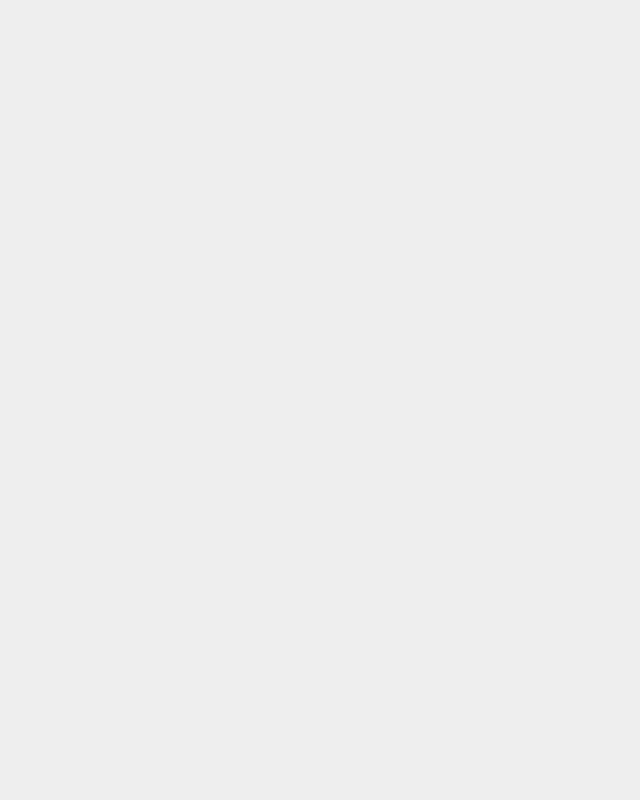
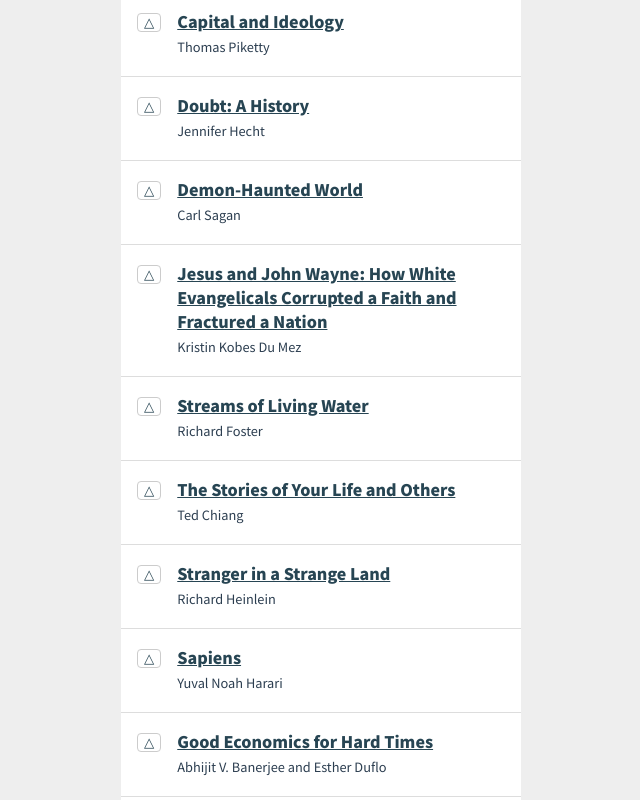
Before and after one commit to plasticmind/vue-rate-my-booklist, a Vue app: page / in a window 1280 px wide. Shown: the part 820-1620 px from the top of the page, without its empty margins (319-959 px from the left). Before the commit the page ends 800 px from the top, so only its background shows below. Built offline with nearby package versions, Linux system fonts and the light colour scheme.

Commit message:
Added books and updated button styles

```diff
--- a/src/booklist.json
+++ b/src/booklist.json
@@ -8,7 +8,8 @@
         "purchaseUrl": "https://www.amazon.com/How-Not-Be-Wrong-Mathematical/dp/0143127535",
         "rank": 0,
         "rating": "★★★★★",
-        "reviewUrl": ""
+        "reviewUrl": "",
+        "status": "to_read"
       },
       {
         "id": 2,
@@ -18,7 +19,8 @@
         "purchaseUrl": "https://www.amazon.com/Burnout-Secret-Unlocking-Stress-Cycle/dp/1984818325/",
         "rank": 0,
         "rating": "★★★★☆",
-        "reviewUrl": ""
+        "reviewUrl": "",
+        "status": "to_read"
       },
       {
         "id": 3,
@@ -28,7 +30,8 @@
         "purchaseUrl": "https://www.amazon.com/dp/B0042JSQLU/",
         "rank": 0,
         "rating": "★★☆☆☆",
-        "reviewUrl": ""
+        "reviewUrl": "",
+        "status": "to_read"
       },
       {
         "id": 4,
@@ -38,7 +41,8 @@
         "purchaseUrl": "https://www.amazon.com/Life-3-0-Being-Artificial-Intelligence-ebook/dp/B06WGNPM7V/",
         "rank": 0,
         "rating": "",
-        "reviewUrl": ""
+        "reviewUrl": "",
+        "status": "to_read"
       },
       {
         "id": 5,
@@ -48,7 +52,228 @@
         "purchaseUrl": "https://www.amazon.com/Connections-James-Burke-ebook/dp/B00768D5BK/",
         "rank": 0,
         "rating": "",
-        "reviewUrl": ""
+        "reviewUrl": "",
+        "status": "to_read"
+      },
+      {
+        "id": 6,
+        "title": "Demon-Haunted World",
+        "author": "Carl Sagan",
+        "notes": "",
+        "purchaseUrl": "https://www.amazon.com/Demon-Haunted-World-Science-Candle-Dark-ebook/dp/B004W0I00Q/",
+        "rank": 0,
+        "rating": "",
+        "reviewUrl": "",
+        "status": "to_read"
+      },
+      {
+        "id": 7,
+        "title": "Capital and Ideology",
+        "author": "Thomas Piketty",
+        "notes": "",
+        "purchaseUrl": "https://www.amazon.com/Capital-Ideology-Thomas-Piketty-ebook/dp/B082DKPPP1/",
+        "rank": 0,
+        "rating": "",
+        "reviewUrl": "",
+        "status": "to_read"
+      },
+      {
+        "id": 8,
+        "title": "Doubt: A History",
+        "author": "Jennifer Hecht",
+        "notes": "",
+        "purchaseUrl": "https://www.amazon.com/Doubt-Doubters-Innovation-Jefferson-Dickinson-ebook/dp/B003YCOORG/",
+        "rank": 0,
+        "rating": "",
+        "reviewUrl": "",
+        "status": "to_read"
+      },
+      {
+        "id": 9,
+        "title": "Demon-Haunted World",
+        "author": "Carl Sagan",
+        "notes": "",
+        "purchaseUrl": "https://www.amazon.com/Demon-Haunted-World-Science-Candle-Dark-ebook/dp/B004W0I00Q/",
+        "rank": 0,
+        "rating": "",
+        "reviewUrl": "",
+        "status": "to_read"
+      },
+      {
+        "id": 10,
+        "title": "Jesus and John Wayne: How White Evangelicals Corrupted a Faith and Fractured a Nation",
+        "author": "Kristin Kobes Du Mez",
+        "notes": "",
+        "purchaseUrl": "https://www.amazon.com/Jesus-John-Wayne-Evangelicals-Corrupted/dp/1631495739",
+        "rank": 0,
+        "rating": "",
+        "reviewUrl": "",
+        "status": "to_read"
+      },
+      {
+        "id": 11,
+        "title": "Streams of Living Water",
+        "author": "Richard Foster",
+        "notes": "",
+        "purchaseUrl": "https://www.amazon.com/Streams-Living-Water-Celebrating-Traditions-ebook/dp/B003V1WW7E/",
+        "rank": 0,
+        "rating": "",
+        "reviewUrl": "",
+        "status": "to_read"
+      },
+      {
+        "id": 12,
+        "title": "The Stories of Your Life and Others",
+        "author": "Ted Chiang",
+        "notes": "",
+        "purchaseUrl": "https://www.amazon.com/Stories-Your-Life-Others-Chiang-ebook/dp/B0048EKOP0",
+        "rank": 0,
+        "rating": "",
+        "reviewUrl": "",
+        "status": "to_read"
+      },
+      {
+        "id": 13,
+        "title": "Stranger in a Strange Land",
+        "author": "Richard Heinlein",
+        "notes": "",
+        "purchaseUrl": "https://www.amazon.com/Stranger-Strange-Land-Robert-Heinlein-ebook/dp/B000TO0TDK/",
+        "rank": 0,
+        "rating": "",
+        "reviewUrl": "",
+        "status": "to_read"
+      },
+      {
+        "id": 14,
+        "title": "Sapiens",
+        "author": "Yuval Noah Harari",
+        "notes": "",
+        "purchaseUrl": "https://www.amazon.com/Sapiens-Humankind-Yuval-Noah-Harari-ebook/dp/B00ICN066A/",
+        "rank": 0,
+        "rating": "",
+        "reviewUrl": "",
+        "status": "to_read"
+      },
+      {
+        "id": 15,
+        "title": "Good Economics for Hard Times",
+        "author": "Abhijit V. Banerjee and Esther Duflo",
+        "notes": "",
+        "purchaseUrl": "https://www.amazon.com/dp/B07PCQLKSS/",
+        "rank": 0,
+        "rating": "",
+        "reviewUrl": "",
+        "status": "to_read"
+      },
+      {
+        "id": 16,
+        "title": "Good Strategy, Bad Strategy: The Difference and Why It Matters",
+        "author": "Richard Rumelt",
+        "notes": "",
+        "purchaseUrl": "https://www.amazon.com/Good-Strategy-Bad-Difference-Matters-ebook/dp/B004J4WKEC/",
+        "rank": 0,
+        "rating": "",
+        "reviewUrl": "",
+        "status": "to_read"
+      },
+      {
+        "id": 12,
+        "title": "The Stories of Your Life and Others",
+        "author": "Ted Chiang",
+        "notes": "",
+        "purchaseUrl": "https://www.amazon.com/Stories-Your-Life-Others-Chiang-ebook/dp/B0048EKOP0",
+        "rank": 0,
+        "rating": "",
+        "reviewUrl": "",
+        "status": "to_read"
+      },
+      {
+        "id": 12,
+        "title": "The Stories of Your Life and Others",
+        "author": "Ted Chiang",
+        "notes": "",
+        "purchaseUrl": "https://www.amazon.com/Stories-Your-Life-Others-Chiang-ebook/dp/B0048EKOP0",
+        "rank": 0,
+        "rating": "",
+        "reviewUrl": "",
+        "status": "to_read"
+      },
+      {
+        "id": 12,
+        "title": "The Stories of Your Life and Others",
+        "author": "Ted Chiang",
+        "notes": "",
+        "purchaseUrl": "https://www.amazon.com/Stories-Your-Life-Others-Chiang-ebook/dp/B0048EKOP0",
+        "rank": 0,
+        "rating": "",
+        "reviewUrl": "",
+        "status": "to_read"
+      },
+      {
+        "id": 12,
+        "title": "The Stories of Your Life and Others",
+        "author": "Ted Chiang",
+        "notes": "",
+        "purchaseUrl": "https://www.amazon.com/Stories-Your-Life-Others-Chiang-ebook/dp/B0048EKOP0",
+        "rank": 0,
+        "rating": "",
+        "reviewUrl": "",
+        "status": "to_read"
+      },
+      {
+        "id": 12,
+        "title": "The Stories of Your Life and Others",
+        "author": "Ted Chiang",
+        "notes": "",
+        "purchaseUrl": "https://www.amazon.com/Stories-Your-Life-Others-Chiang-ebook/dp/B0048EKOP0",
+        "rank": 0,
+        "rating": "",
+        "reviewUrl": "",
+        "status": "to_read"
+      },
+      {
+        "id": 12,
+        "title": "The Stories of Your Life and Others",
+        "author": "Ted Chiang",
+        "notes": "",
+        "purchaseUrl": "https://www.amazon.com/Stories-Your-Life-Others-Chiang-ebook/dp/B0048EKOP0",
+        "rank": 0,
+        "rating": "",
+        "reviewUrl": "",
+        "status": "to_read"
+      },
+      {
+        "id": 12,
+        "title": "The Stories of Your Life and Others",
+        "author": "Ted Chiang",
+        "notes": "",
+        "purchaseUrl": "https://www.amazon.com/Stories-Your-Life-Others-Chiang-ebook/dp/B0048EKOP0",
+        "rank": 0,
+        "rating": "",
+        "reviewUrl": "",
+        "status": "to_read"
+      },
+      {
+        "id": 12,
+        "title": "The Stories of Your Life and Others",
+        "author": "Ted Chiang",
+        "notes": "",
+        "purchaseUrl": "https://www.amazon.com/Stories-Your-Life-Others-Chiang-ebook/dp/B0048EKOP0",
+        "rank": 0,
+        "rating": "",
+        "reviewUrl": "",
+        "status": "to_read"
+      },
+      {
+        "id": 12,
+        "title": "The Stories of Your Life and Others",
+        "author": "Ted Chiang",
+        "notes": "",
+        "purchaseUrl": "https://www.amazon.com/Stories-Your-Life-Others-Chiang-ebook/dp/B0048EKOP0",
+        "rank": 0,
+        "rating": "",
+        "reviewUrl": "",
+        "status": "to_read"
       }
     ]
   }
--- a/src/components/Book.vue
+++ b/src/components/Book.vue
@@ -2,7 +2,7 @@
     <li v-if="book" :id="'book-'+book.id" :class="{book: true, 'is-hot': isHot}">
       <div class="book-info">
         <div class="title">
-          <a v-if="book.purchaseUrl" :href="book.purchaseUrl" :title="'Purchase '+book.title">
+          <a v-if="book.purchaseUrl" :href="book.purchaseUrl" :title="'Purchase '+book.title" target="_blank">
             {{ book.title }}
           </a>
           <span v-else>
@@ -101,4 +101,18 @@ export default {
 .is-hot {
     border-right: solid 2px #E8C270;
 }
+.upvote {
+    cursor: pointer;
+    background: #fff;
+    color: #274553;
+    border-radius: 4px;
+    border: solid 1px #ccc;
+    transition: all 0.5s;
+}
+.upvote:hover {
+    background-color: #289D8F;
+    color: #fff;
+    border-color: transparent;
+    transition: all 0.2s;
+}
 </style>
--- a/src/components/BookList.vue
+++ b/src/components/BookList.vue
@@ -42,11 +42,11 @@ a {
  transition: color 0.5s;
  color: #274553;
 }
+a:visited {
+  color: #E76F50;
+}
 a:hover {
   transition: color 0.2s;
   color: #289D8F;
 }
-a:visited {
-  color: #E76F50;
-}
 </style>
```
